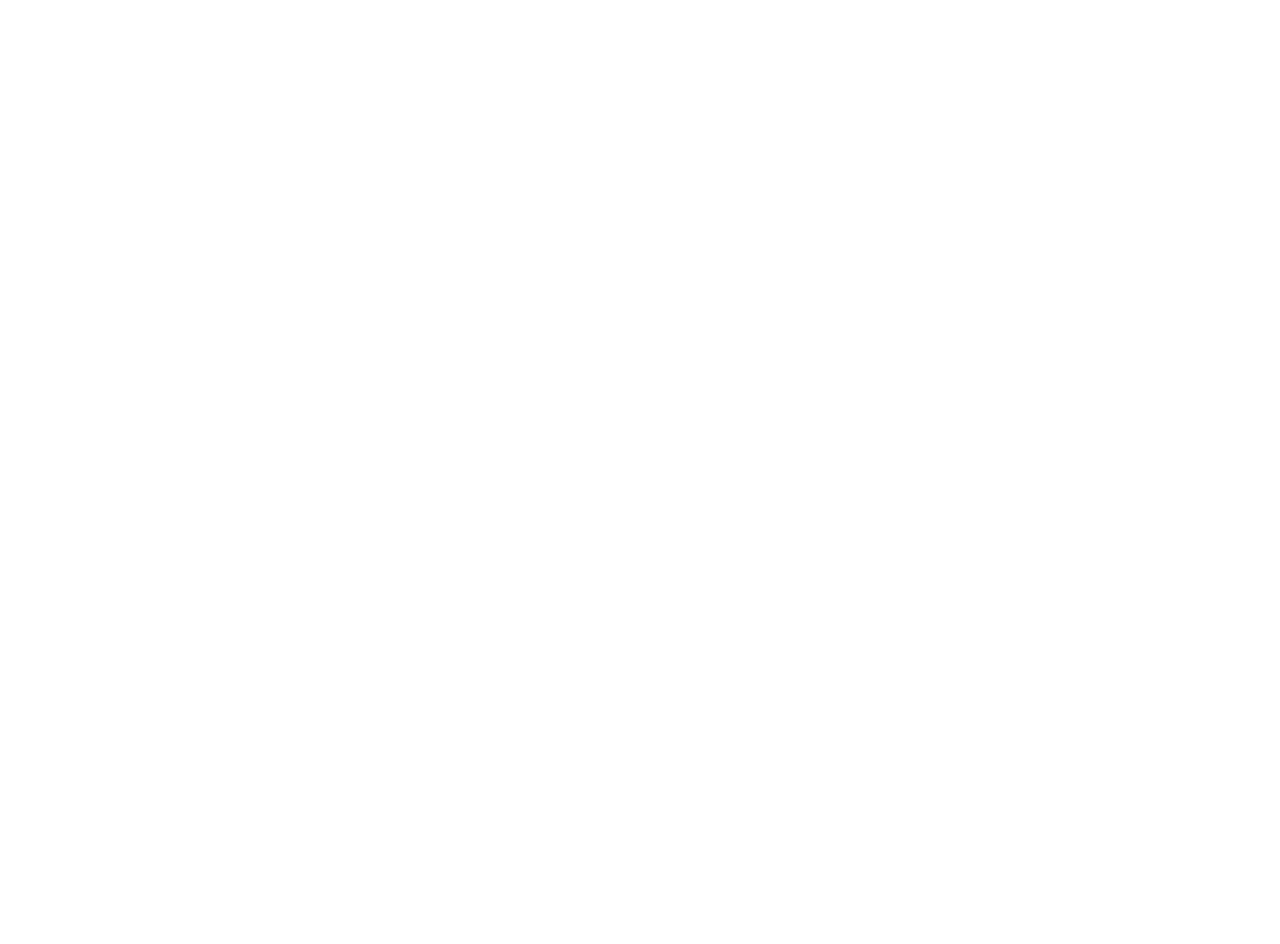
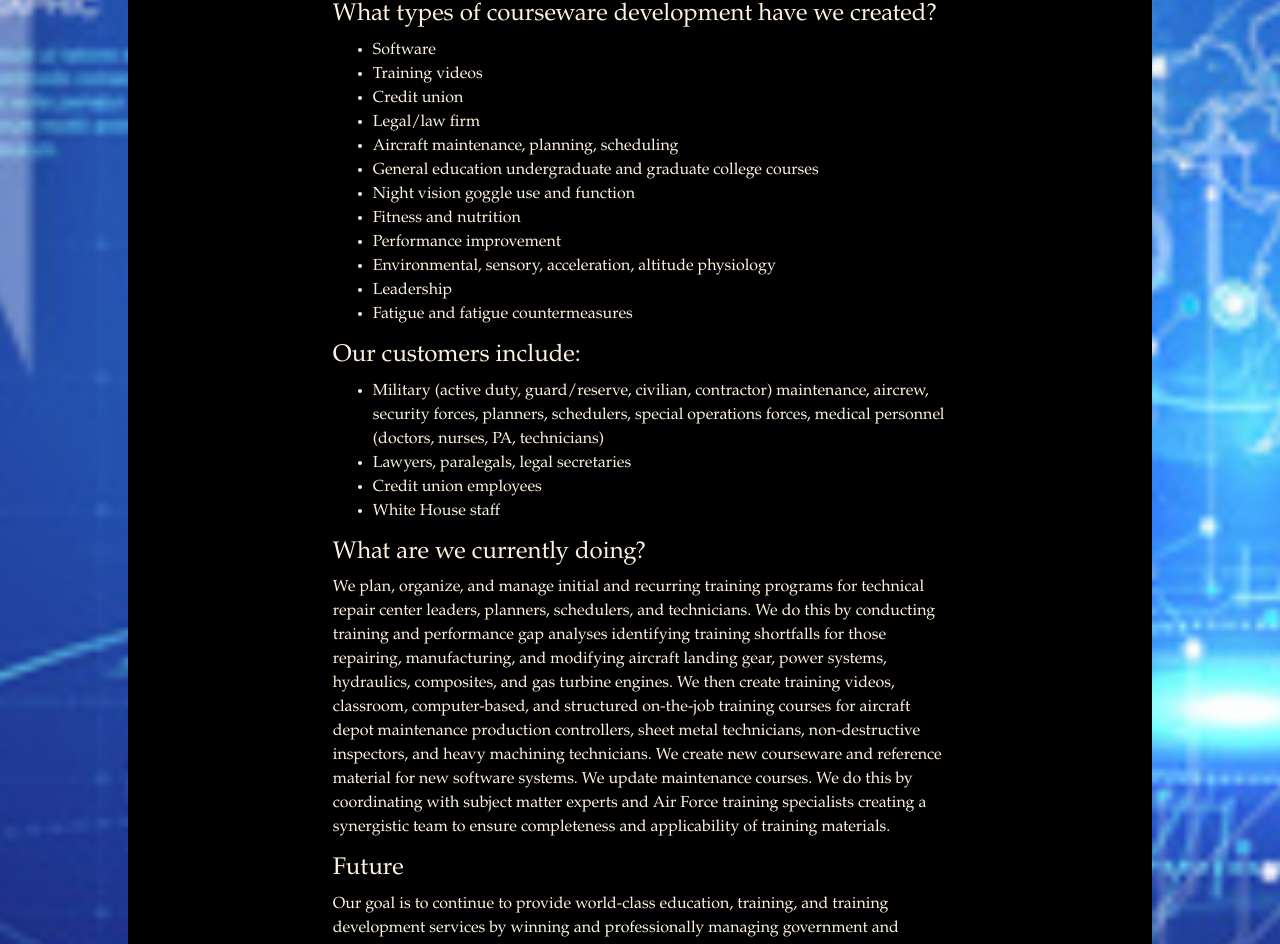
Before and after one commit to clintsearl/eks1, a React (Create React App) app: page /About in a window 1280 px wide. Shown: the part 739-1683 px from the top of the page. Before the commit the page ends 800 px from the top, so only its background shows below. Built offline with nearby package versions, Linux system fonts and the light colour scheme.

Commit message:
Added About page with content

```diff
--- /dev/null
+++ b/src/components/AboutEks.js
@@ -0,0 +1,54 @@
+import React from 'react'
+import {P_Wrapper, P_Pic, P_Header, P_Content, Background} from './MyStyled'
+import Logo from '../assets/Logo.svg'
+
+function AboutEks() {
+    return(
+        <Background>
+        <P_Wrapper >
+           <P_Pic src={Logo} alt="E Knowledge Solutions"/>
+            {/* <P_Header> </P_Header> */}
+            <P_Content>
+               <p> We have over 50 years of combined experience providing education, training, and courseware development. We have developed and delivered education, training, and materials for instructor-led classroom courses (synchronous), computer and web-based courses (asynchronous), blended courses, and structured on-the-job training. We create individual courses/classes, education and training series/multi-day courses, full semester courses, and all other training structures.
+               </p>
+            <h4>What types of courseware development have we created?</h4>
+            <ul>
+                <li>Software</li>
+                <li>Training videos</li>
+                <li>Credit union</li>
+                <li>Legal/law firm</li>
+                <li>Aircraft maintenance, planning, scheduling</li>
+                <li>General education undergraduate and graduate college courses</li>
+                <li>Night vision goggle use and function</li>
+                <li>Fitness and nutrition </li>
+                <li>Performance improvement </li>
+                <li>Environmental, sensory, acceleration, altitude physiology</li>
+                <li>Leadership </li>
+                <li>Fatigue and fatigue countermeasures</li>
+            </ul>
+            <h4>Our customers include: </h4>
+            <ul>
+                <li>Military (active duty, guard/reserve, civilian, contractor) maintenance, aircrew, security forces, planners, schedulers, special operations forces, medical personnel (doctors, nurses, PA, technicians)</li>
+                <li>Lawyers, paralegals, legal secretaries</li>
+                <li>Credit union employees</li>
+                <li>White House staff</li>
+            </ul>
+
+
+            <h4>What are we currently doing?</h4>
+            <p>
+                We plan, organize, and manage initial and recurring training programs for technical repair center leaders, planners, schedulers, and technicians.
+                We do this by conducting training and performance gap analyses identifying training shortfalls for those repairing, manufacturing, and modifying aircraft landing gear, power systems, hydraulics, composites, and gas turbine engines.
+                We then create training videos, classroom, computer-based, and structured on-the-job training courses for aircraft depot maintenance production controllers, sheet metal technicians, non-destructive inspectors, and heavy machining technicians. We create new courseware and reference material for new software systems. We update maintenance courses.
+                We do this by coordinating with subject matter experts and Air Force training specialists creating a synergistic team to ensure completeness and applicability of training materials.
+               </p>
+                <h4>Future</h4>
+                <p>
+                Our goal is to continue to provide world-class education, training, and training development services by winning and professionally managing government and private sector contracts.
+                </p>
+            </P_Content>
+        </P_Wrapper>
+        </Background>
+    )
+}
+export default AboutEks
--- a/src/components/Navbar.js
+++ b/src/components/Navbar.js
@@ -52,6 +52,7 @@
                   <span className="mr-2">More About Us</span>
                 </MDBDropdownToggle>
                 <MDBDropdownMenu>
+                  <MDBDropdownItem href="/About">E Knowledge Solutions</MDBDropdownItem>
                   <MDBDropdownItem href="/AnneProfile">Anne</MDBDropdownItem>
                   <MDBDropdownItem href="/EricProfile">Eric</MDBDropdownItem>
                 </MDBDropdownMenu>
--- a/src/index.js
+++ b/src/index.js
@@ -11,6 +11,7 @@
 import NavbarPage from "./components/test";
 import EricProfile from "./components/EricProfile"
 import AnneProfile from './components/AnneProfile'
+import AboutEks from "./components/AboutEks";
 
 ReactDOM.render(
     <div>
@@ -19,6 +20,7 @@
     <Router>
         <Switch>
               <Route exact path='/' component={App}/>
+              <Route path='/About' component={AboutEks}/>
               <Route path='/EricProfile' component={EricProfile}/>
               <Route path='/AnneProfile' component={AnneProfile}/>
             </Switch>
```
